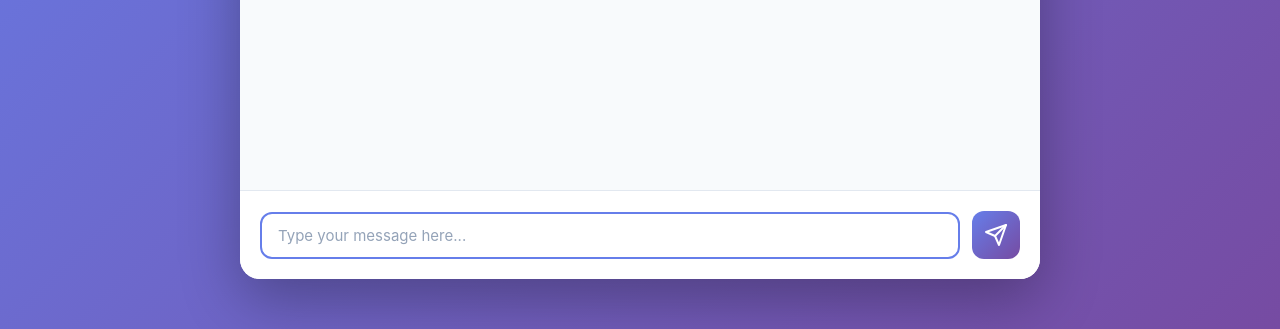
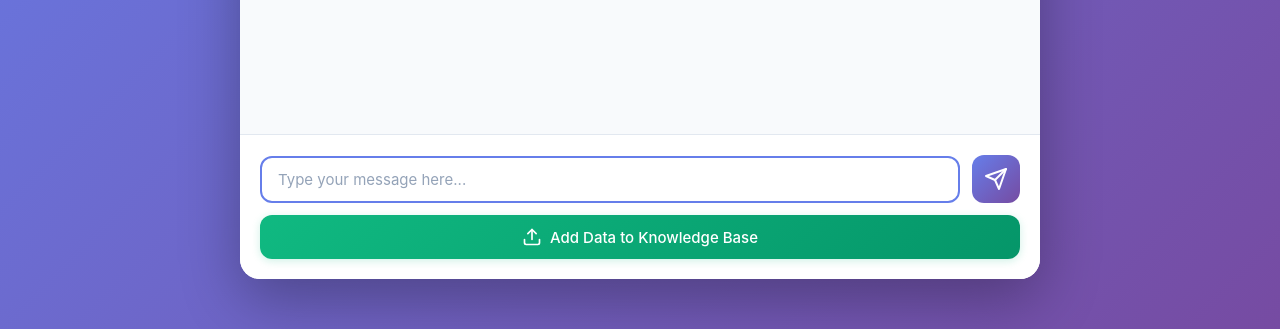
Before and after one commit to carmelosammarco/n8nRag, a plain HTML site: page index.html in a window 1280 px wide. Shown: the part 471-800 px from the top of the page. Drawn offline with Linux system fonts and the light colour scheme.

Commit message:
update to work with repocloud

```diff
--- a/index.html
+++ b/index.html
@@ -37,6 +37,14 @@
                     </svg>
                 </button>
             </div>
+            <a href="https://vx9s00n4.rpcld.net/form/c38979ce-7b8a-42fe-aeb6-0dd5357d83ad" target="_blank" class="data-ingest-button">
+                <svg width="20" height="20" viewBox="0 0 24 24" fill="none" stroke="currentColor" stroke-width="2" stroke-linecap="round" stroke-linejoin="round">
+                    <path d="M21 15v4a2 2 0 0 1-2 2H5a2 2 0 0 1-2-2v-4"></path>
+                    <polyline points="17 8 12 3 7 8"></polyline>
+                    <line x1="12" y1="3" x2="12" y2="15"></line>
+                </svg>
+                Add Data to Knowledge Base
+            </a>
         </div>
     </div>
 
--- a/script.js
+++ b/script.js
@@ -1,4 +1,4 @@
-const WEBHOOK_URL = 'https://racheal-postasthmatic-irrigably.ngrok-free.dev/webhook/6d93b173-22c3-425d-961d-ab3a0b9b5bf8';
+const WEBHOOK_URL = 'https://vx9s00n4.rpcld.net/webhook/6d93b173-22c3-425d-961d-ab3a0b9b5bf8';
 
 let chatMessages, messageInput, sendButton;
 
--- a/styles.css
+++ b/styles.css
@@ -248,6 +248,37 @@ body {
     border-top: 1px solid #e2e8f0;
 }
 
+.data-ingest-button {
+    display: flex;
+    align-items: center;
+    justify-content: center;
+    gap: 8px;
+    width: 100%;
+    padding: 12px 20px;
+    margin-top: 12px;
+    background: linear-gradient(135deg, #10b981 0%, #059669 100%);
+    color: white;
+    text-decoration: none;
+    border-radius: 12px;
+    font-size: 15px;
+    font-weight: 500;
+    transition: all 0.2s;
+    box-shadow: 0 2px 8px rgba(16, 185, 129, 0.2);
+}
+
+.data-ingest-button:hover {
+    transform: translateY(-2px);
+    box-shadow: 0 4px 16px rgba(16, 185, 129, 0.4);
+}
+
+.data-ingest-button:active {
+    transform: translateY(0);
+}
+
+.data-ingest-button svg {
+    flex-shrink: 0;
+}
+
 .input-wrapper {
     display: flex;
     gap: 12px;
```
Also changed, not shown: 3 other files.
